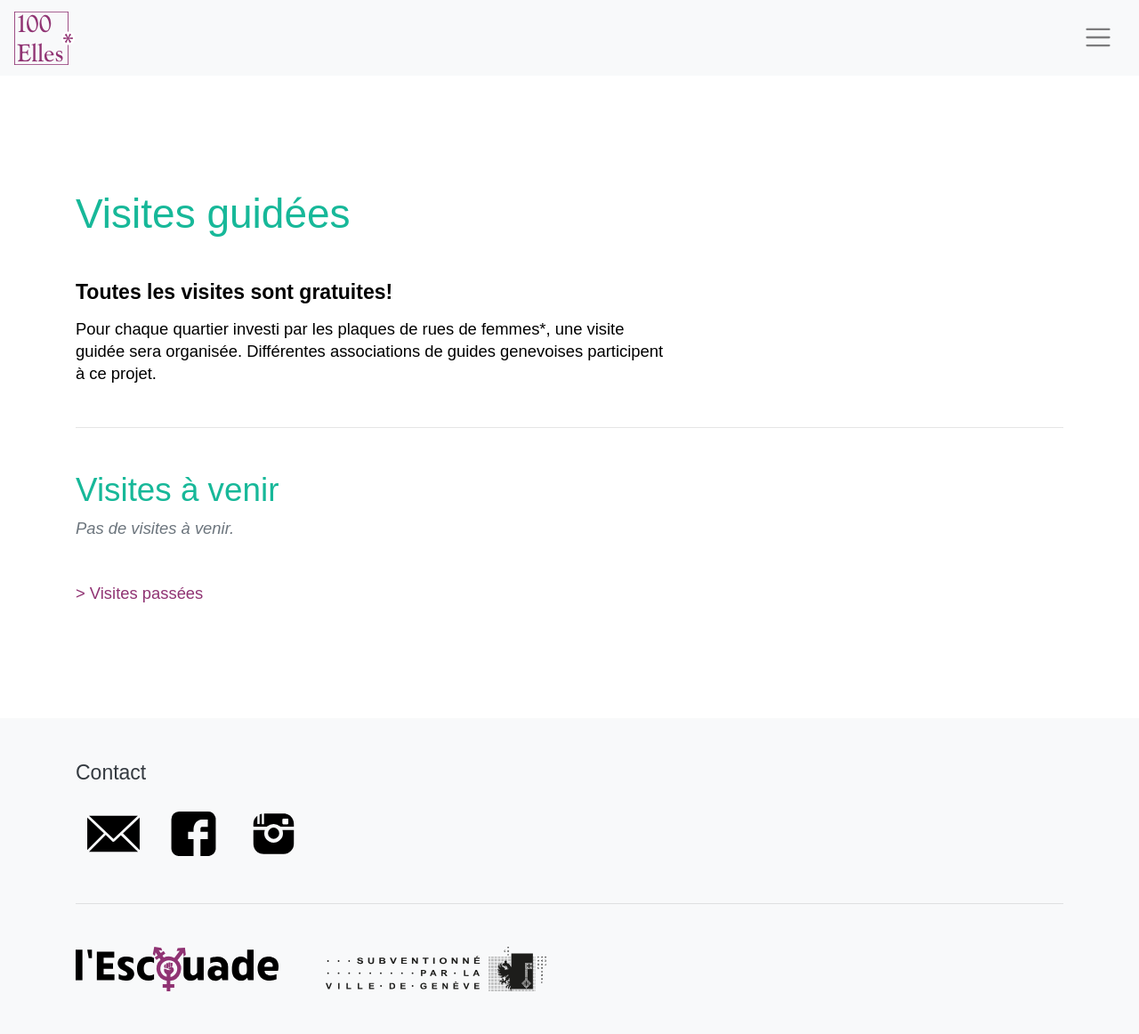
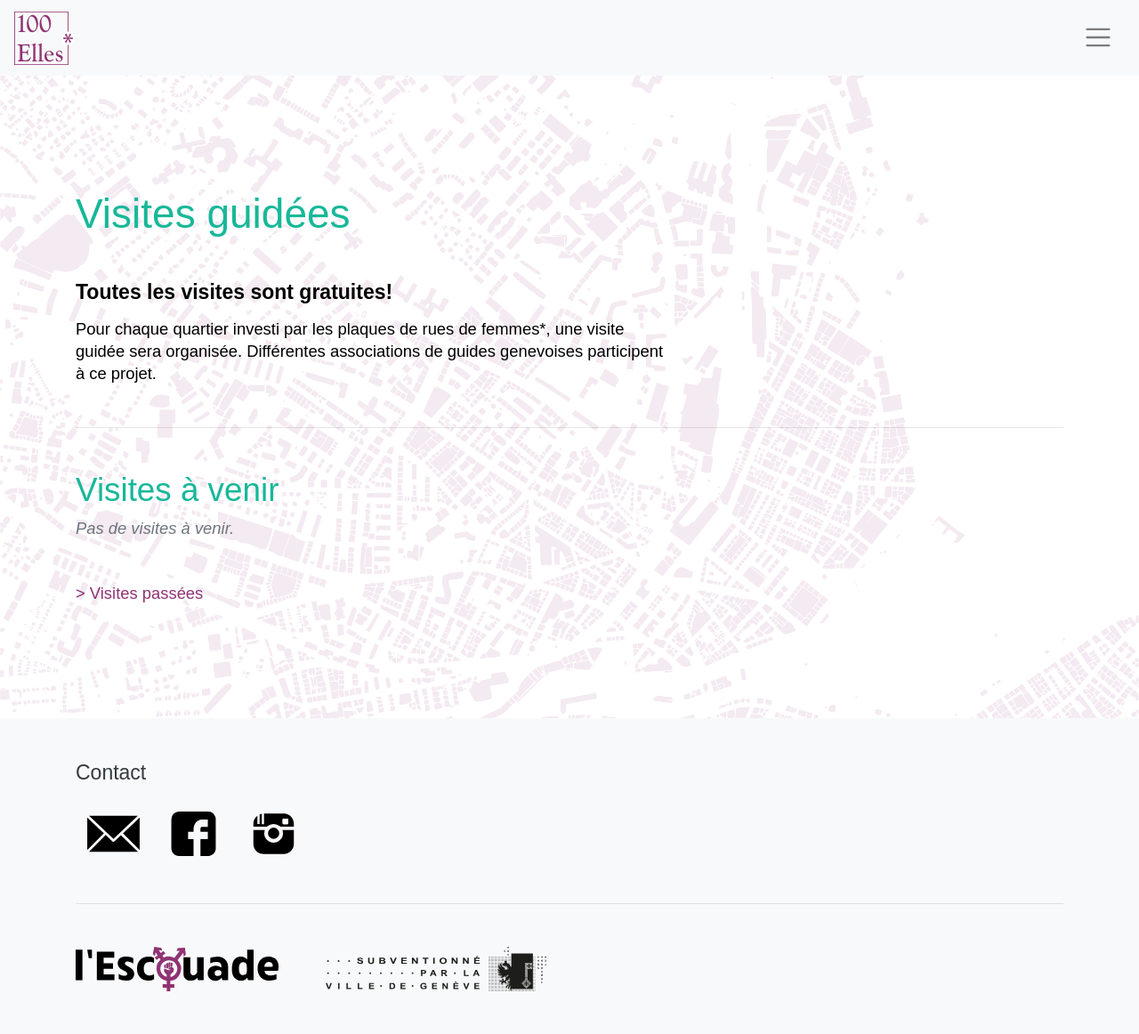
Before and after one commit to larucheio/100elles.ch, a Jekyll site: the page built from visites-guidees/a-venir/index.html, in a window 1280 px wide. Shown: the whole page at 89% size. Built offline with Jekyll 4.4.1, drawn with Linux system fonts in a browser that asks for light colours.

Commit message:
BG map on visites guidees

```diff
--- a/css/main.scss
+++ b/css/main.scss
@@ -71,3 +71,15 @@ figcaption {
   text-decoration: none;
   color: white;
 }
+
+.visites_guidees__background {
+  background-image: url('/img/visites_guidees/map.png');
+  position: absolute;
+  top: 0;
+  left: 0;
+  width: 100vw;
+  height: 100vh;
+  z-index: -1;
+  opacity: 0.1;
+  background-size: cover;
+}
--- a/visites-guidees/a-venir/index.html
+++ b/visites-guidees/a-venir/index.html
@@ -1,6 +1,8 @@
 ---
 layout: main
 ---
+
+<div class="visites_guidees__background"></div>
 
 <main class="container my-lg-7">
   <h1>Visites guidées</h1>
```
Also changed, not shown: img/visites_guidees/map.png (added).
